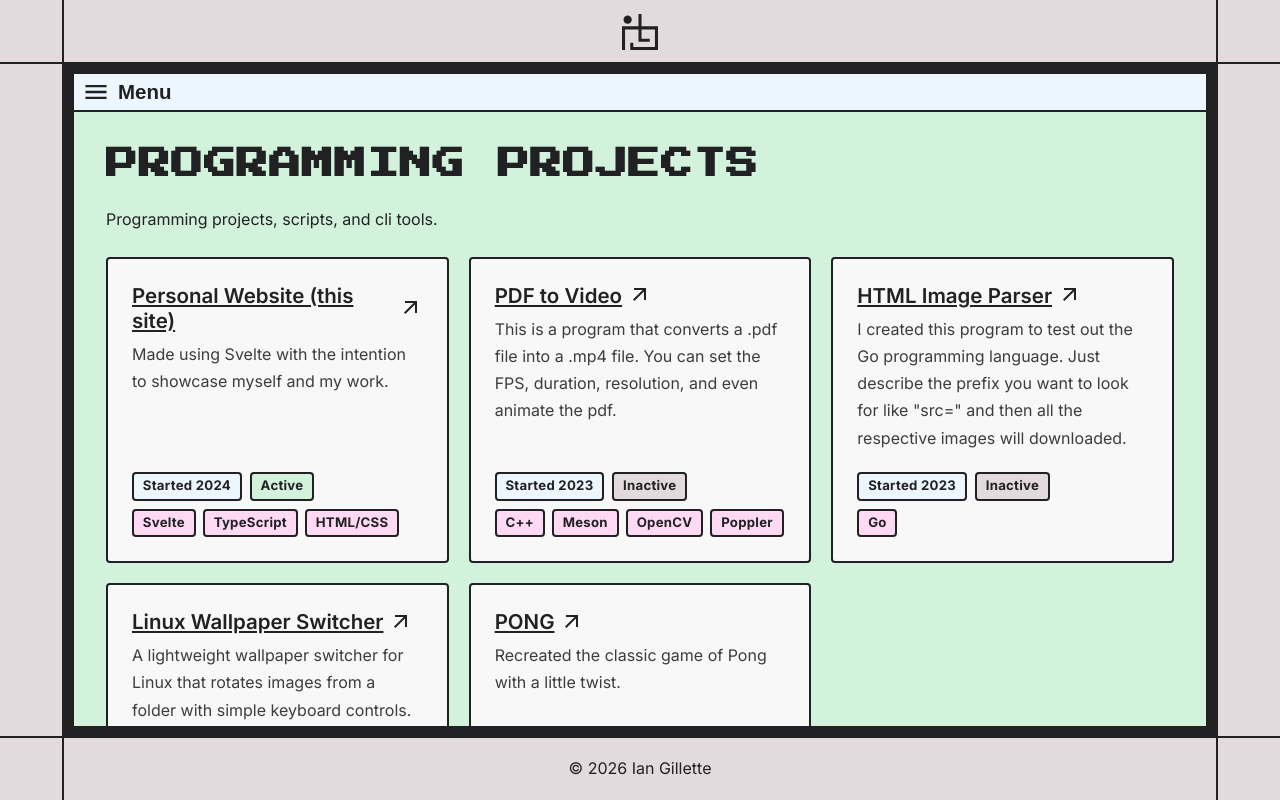
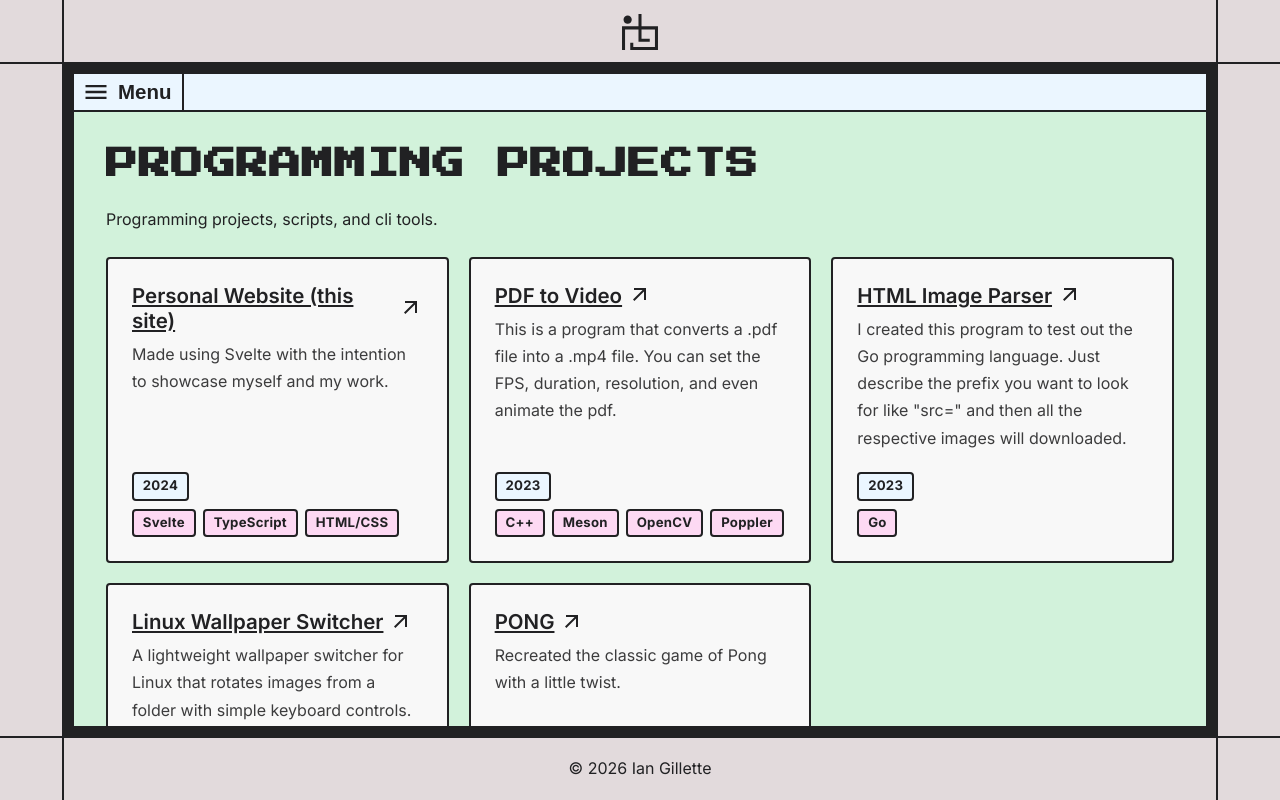
Before and after one commit to MelonEncoder/personal-website, a SvelteKit app: page /work/programming in a window 1280 px wide. Built offline with nearby package versions, Linux system fonts and the light colour scheme.

Commit message:
updated scroll bar color and menu button

```diff
--- a/src/routes/+layout.svelte
+++ b/src/routes/+layout.svelte
@@ -276,6 +276,7 @@
 		width: 100%;
 		background-color: var(--backlight);
 		position: sticky;
+		scrollbar-color: var(--accent) var(--black);
 	}
 
 	.content {
@@ -410,9 +411,11 @@
 		color: var(--black);
 		background-color: transparent;
 		padding: 0 0.25rem;
+		padding-right: 0.4rem;
 		transition: 0.15s ease;
 		height: fit-content;
 		border: none;
+		border-right: 2px solid var(--black);
 	}
 
 	.menuButton:hover {
--- a/src/routes/work/games/+page.svelte
+++ b/src/routes/work/games/+page.svelte
@@ -49,7 +49,7 @@
 							<img src={arrowOut} alt="link icon" />
 						</h2>
 						<p class="sectionText">{game.description}</p>
-						<span class="metaReleaseDate">Release Date: {game.releaseDate}</span>
+						<span class="metaReleaseDate">{game.releaseDate}</span>
 					</div>
 				</div>
 			{/each}
--- a/src/routes/work/programming/+page.svelte
+++ b/src/routes/work/programming/+page.svelte
@@ -78,10 +78,10 @@
 						</h2>
 						<p class="sectionText">{project.description}</p>
 						<div class="projectMeta">
-							<span class="metaDate">Started {project.startDate}</span>
-							<span class="statusBadge" class:active={project.active}>
+							<span class="metaDate">{project.startDate}</span>
+							<!-- <span class="statusBadge" class:active={project.active}>
 								{project.active ? "Active" : "Inactive"}
-							</span>
+							</span> -->
 						</div>
 						{#if project.tech.length}
 							<div class="techSection">
```
